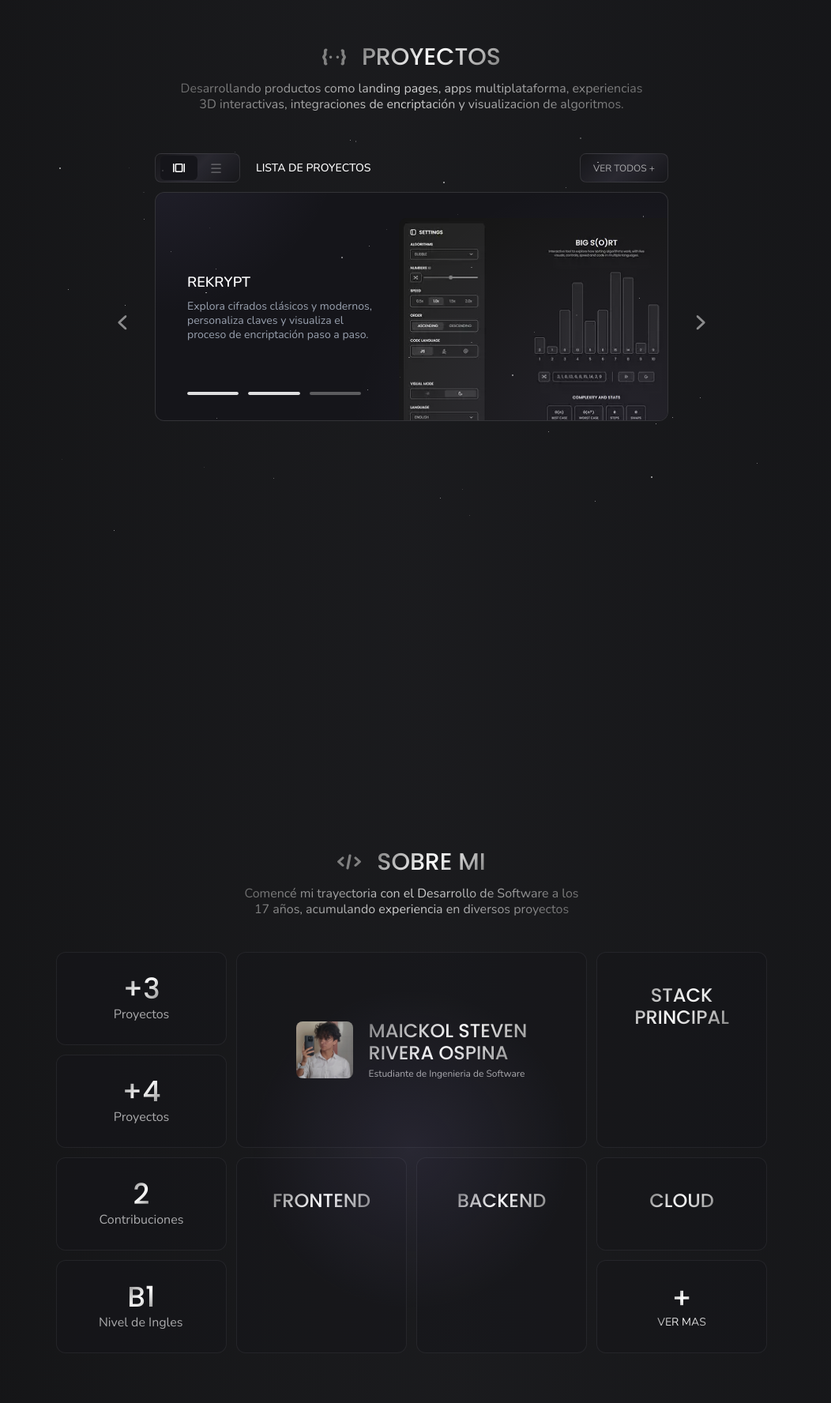
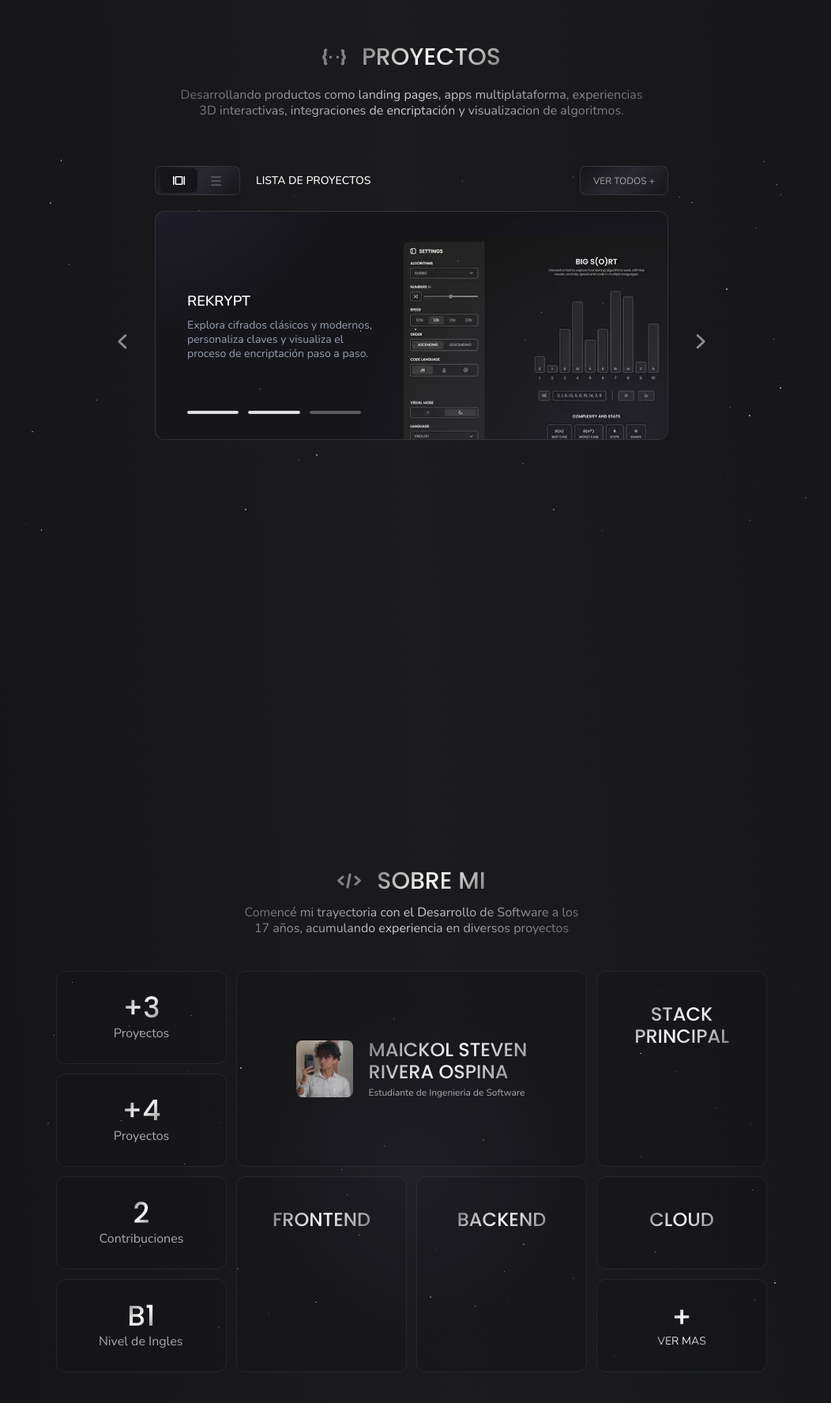
Before and after one commit to m4icol/portfolio, a React (Vite) app: page / in a window 1280 px wide. Shown: the part 936-2712 px from the top of the page at 79% size, without its empty margins (119-1171 px from the left). Built offline with nearby package versions, Linux system fonts and the light colour scheme.

Commit message:
feat: star background in about me section

```diff
--- a/src/sections/About.tsx
+++ b/src/sections/About.tsx
@@ -1,4 +1,5 @@
 import AboutCode from "../assets/icons/AboutCode";
+import StarBackground from "../components/StarBackground";
 import AboutGrid from "./sub_sections/AboutGrid";
 
 export default function About(){
@@ -14,6 +15,9 @@ export default function About(){
             </p>
 
             <AboutGrid></AboutGrid>
+
+            <StarBackground widthBackground={1000} heightBackground={500} starCount={50} topOffset={120} />
+
         </section>
     )
 }
--- a/src/sections/Projects.tsx
+++ b/src/sections/Projects.tsx
@@ -13,7 +13,7 @@ export default function Projects(){
     const [typeList, setTypeList] = useState<List>("SLIDER");
 
     return(
-        <section  className="w-screen relative flex items-center mt-35 flex-col gap-3 pb-100">
+        <section  className="w-screen relative flex items-center mt-35 flex-col gap-5 pb-100">
             <div className="flex flex-row items-center gap-5 ">
                 <ProjectsCode color="gray"/>
                 <h2 className="font-[poppins] text-gradient text-3xl text-center">PROYECTOS</h2>
--- a/src/sections/sub_sections/AboutGrid.tsx
+++ b/src/sections/sub_sections/AboutGrid.tsx
@@ -42,7 +42,7 @@ export default function AboutGrid(){
                     <p className="w-25 text-center text-sm text-gradient">VER MAS</p>
                 </SmallBox>
 
-                <div>
+                <div className="opacity-50">
                     <RadialGradient
                         size="400"
                         top="50"
```
